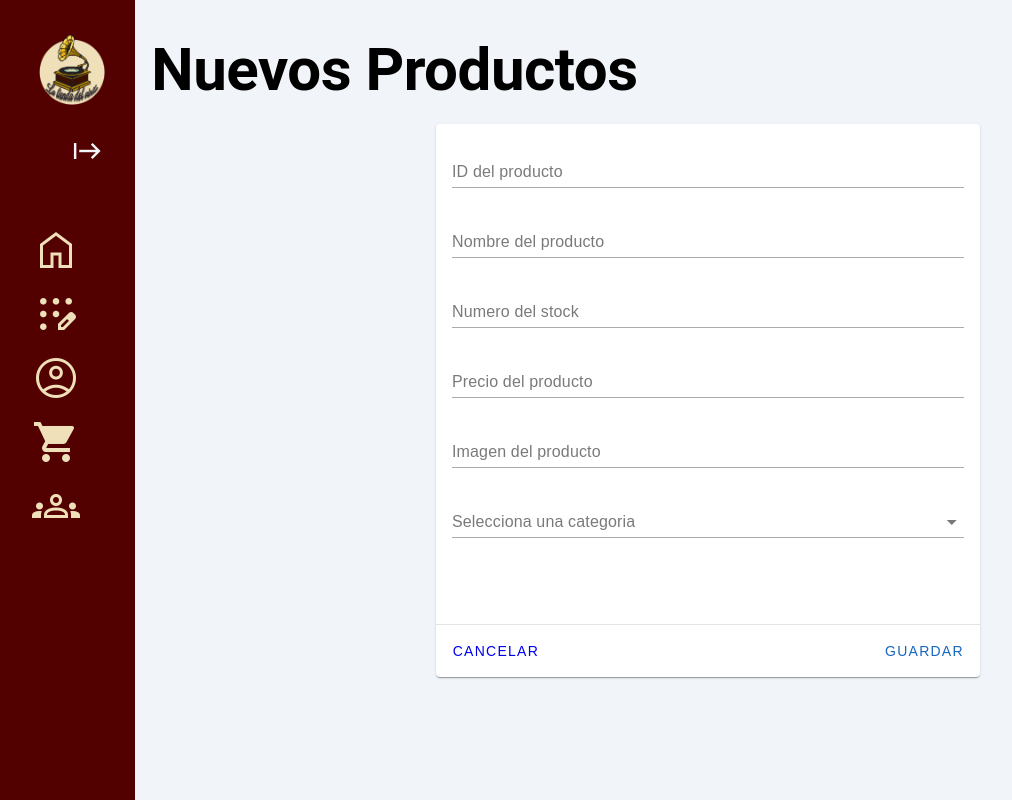
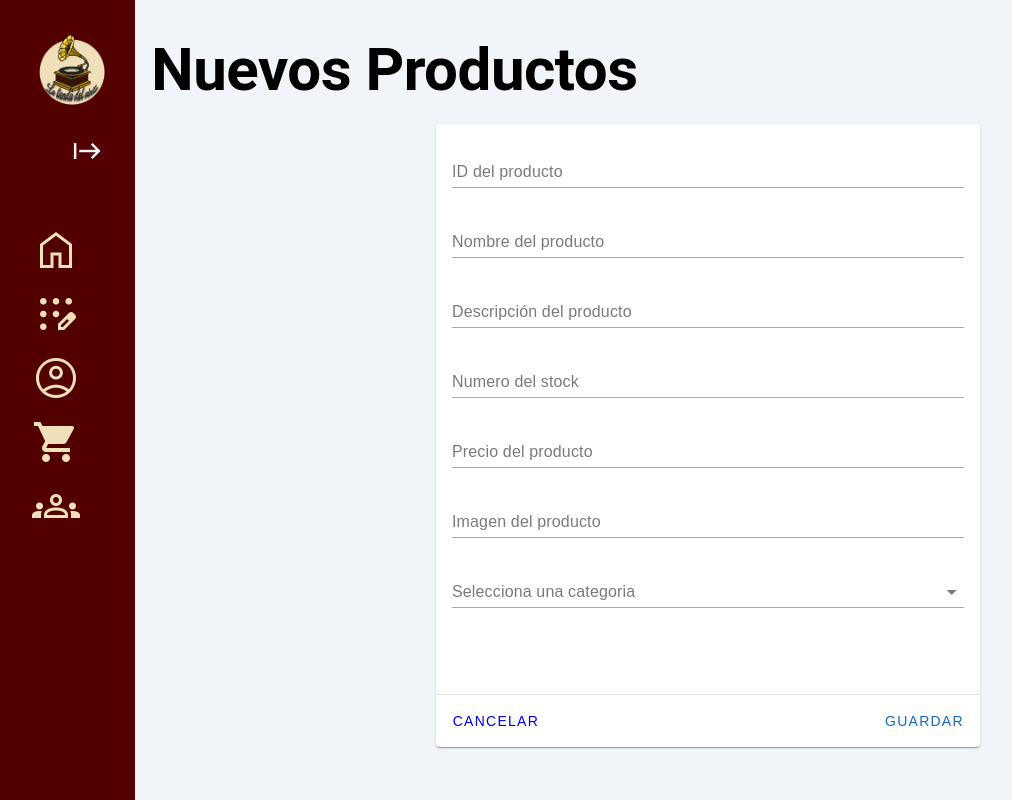
Before and after one commit to caminf/LTDV, a Vue app in the folder la-tienda-del-vinilo/: page /AddProduct in a window 1280 px wide. Shown: the whole page, without its empty margins (0-1012 px from the left). Built offline with nearby package versions, Linux system fonts and the light colour scheme; a web font is replaced by a local one.

Commit message:
tiny fixes

```diff
--- a/la-tienda-del-vinilo/src/views/AddProduct.vue
+++ b/la-tienda-del-vinilo/src/views/AddProduct.vue
@@ -21,6 +21,15 @@
               :rules="[() => !!name || 'Campo obligatorio']"
               :error-messages="errorMessages"
               label="Nombre del producto"
+              required
+            ></v-text-field>
+            <v-text-field
+              ref="desc"
+              v-model="description"
+              variant="underlined"
+              :rules="[() => !!description || 'Campo obligatorio']"
+              :error-messages="errorMessages"
+              label="Descripción del producto"
               required
             ></v-text-field>
             <v-text-field
@@ -96,6 +105,7 @@ export default {
     errorMessages: "",
     id: null,
     name: null,
+    description: null,
     stock: null,
     price: null,
     img: null,
@@ -122,13 +132,14 @@ export default {
           const response = await axios.post('http://localhost:5000/api/products', {
             id: this.id,
             name: this.name,
+            description: this.description,
             stock: this.stock,
             price: this.price,
             imgUrl: this.img,
             category: this.selectedState
           });
           console.log('Datos guardados correctamente:', response.data);
-          this.$router.push('/Admin');
+          this.$router.push('/admin');
         } catch (error) {
           console.error('Error al guardar los datos:', error);
         }
--- a/la-tienda-del-vinilo/src/views/Login.vue
+++ b/la-tienda-del-vinilo/src/views/Login.vue
@@ -54,8 +54,14 @@ export default {
             userFromDB.username === this.username &&
             userFromDB.password === this.password
           ) {
-            this.$router.push("/profile");
+            if (this.username === "admin" && this.password === "admin") {
+              this.$router.push("/admin");
+            } else {
+              this.$router.push("/");
+            }
+
             alert("Inicio de sesión exitoso");
+
           } else {
             this.errorMessage = "Nombre de usuario o contraseña incorrectos";
           }
```
Also changed, not shown: 1 other file (tests, documents, lock files or other folders).
